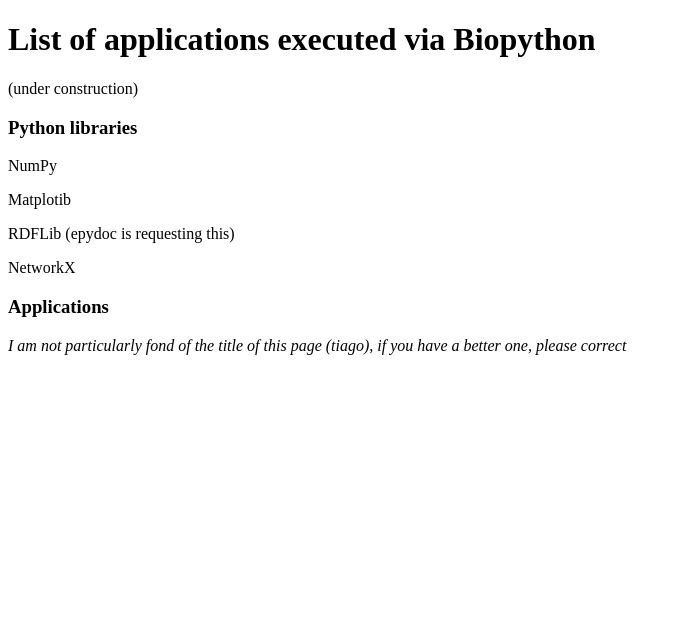
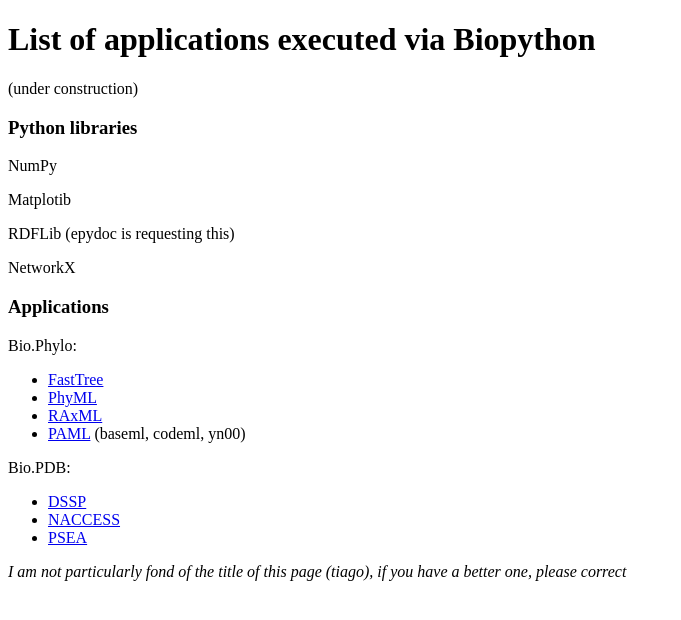
Before and after one commit to biopython/biopython.github.io, a Jekyll site: the page built from wiki/List_of_applications_executed_via_Biopython.md, in a window 1280 px wide. Shown: the top 620 px of the page, without its empty margins (0-681 px from the left). Built offline with Jekyll 4.4.1, drawn with Linux system fonts in a browser that asks for light colours.

Commit message:
/* Applications */ Listed binaries for Phylo and PDB, with links. (Academic NACCESS URL is currently down.)

```diff
--- a/wiki/List_of_applications_executed_via_Biopython.md
+++ b/wiki/List_of_applications_executed_via_Biopython.md
@@ -18,5 +18,19 @@ NetworkX
 
 ### Applications
 
+Bio.Phylo:
+
+-   [FastTree](http://www.microbesonline.org/fasttree/)
+-   [PhyML](http://www.atgc-montpellier.fr/phyml/)
+-   [RAxML](http://sco.h-its.org/exelixis/web/software/raxml/index.html)
+-   [PAML](http://abacus.gene.ucl.ac.uk/software/) (baseml,
+    codeml, yn00)
+
+Bio.PDB:
+
+-   [DSSP](http://swift.cmbi.ru.nl/gv/dssp/)
+-   [NACCESS](http://www.e-lucid.com/i/software/bioinformatics/naccess.html)
+-   [PSEA](ftp://ftp.lmcp.jussieu.fr/pub/sincris/software/protein/p-sea/)
+
 *I am not particularly fond of the title of this page (tiago), if you
 have a better one, please correct*
```
Also changed, not shown: 1 other file.
